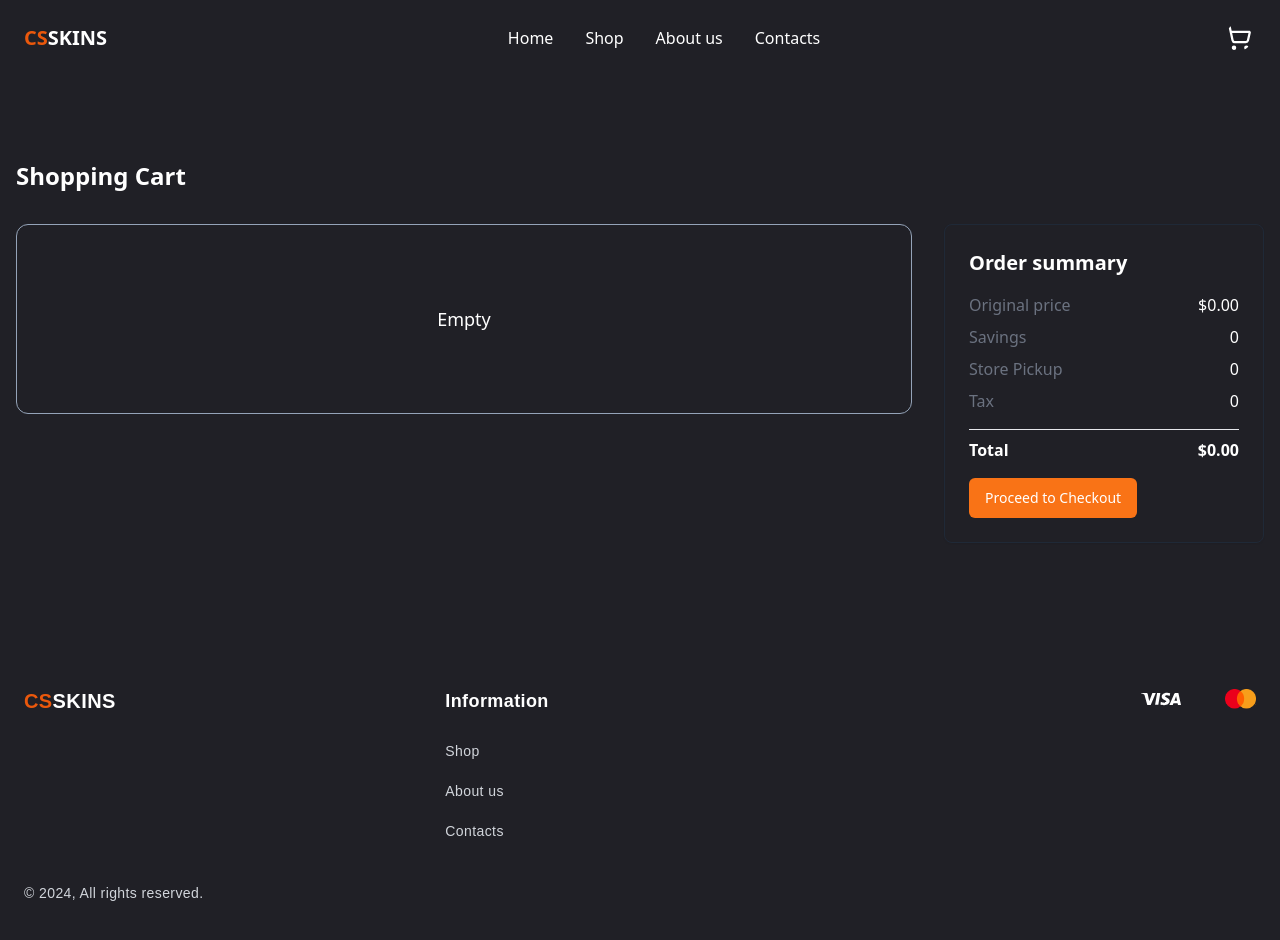
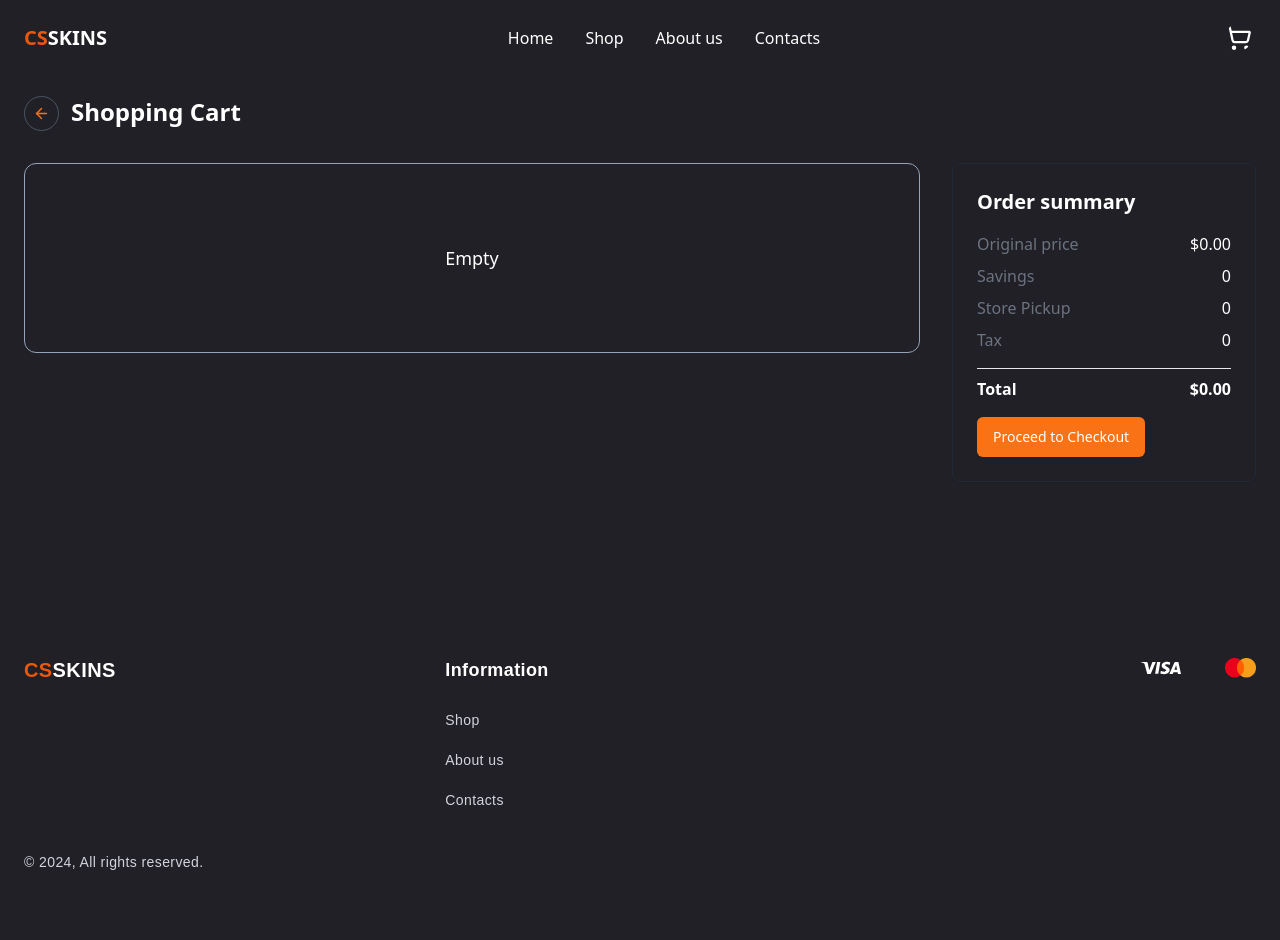
Before and after one commit to sklevzhic/testswe, a Next.js app: page /cart in a window 1280 px wide. Shown: the top 940 px of the page. Built offline with nearby package versions, Linux system fonts and the light colour scheme.

Commit message:
Add files via upload

```diff
--- a/src/app/cart/page.tsx
+++ b/src/app/cart/page.tsx
@@ -4,13 +4,27 @@ import React from 'react';
 
 import { CartList } from '@/widgets/cart/list';
 import { CartSummary } from '@/widgets/cart/summary';
+import Icon from '@/shared/ui/icon';
+import { useRouter } from 'next/navigation';
 
 export default function ContactsPage() {
+    const router = useRouter();
     return (
         <>
-            <section className="py-8 antialiased md:py-16">
-                <div className="mx-auto max-w-screen-xl px-4 2xl:px-0">
-                    <h2 className="text-xl font-semibold text-white dark:text-white sm:text-2xl">Shopping Cart</h2>
+            <section className="antialiased  min-h-[60dvh] relative mx-auto max-w-7xl  px-4 lg:px-6">
+                <div>
+                    <h2 className="flex text-xl font-semibold text-white dark:text-white sm:text-2xl">
+                        <Icon
+                            onClick={() => {
+                                router.back();
+                            }}
+                            color={'#f97316'}
+                            className={'border p-2 cursor-pointer border-gray-600 rounded-full mr-3'}
+                            size={35}
+                            name={'ArrowLeft'}
+                        />
+                        <span>Shopping Cart</span>
+                    </h2>
                     <div className="mt-6 sm:mt-8 md:gap-6 lg:flex lg:items-start xl:gap-8">
                         <CartList />
                         <CartSummary />
--- a/src/shared/ui/product-card-mini.tsx
+++ b/src/shared/ui/product-card-mini.tsx
@@ -14,14 +14,14 @@ export const ProductCardMini = (props: ProductCardMiniProps) => {
     const { onClick, image, title, price, onClickAddToCart, isAddedToCart } = props;
     return (
         <>
-            <div onClick={onClick} className="rounded-lg border p-6 shadow-sm border-gray-900 bg-gray-800">
+            <div onClick={onClick} className="rounded-lg cursor-pointer border p-6 w-full truncate shadow-sm border-gray-900 bg-gray-800">
                 <div className="h-56 w-full">
-                    <a href="#">
+                    <a>
                         <img className="mx-auto h-full hidden" src={image} alt="" />
                         <img className="mx-auto h-full block" src={image} alt="" />
                     </a>
                 </div>
-                <div className="pt-6">
+                <div className="pt-6 w-full overflow-hidden">
                     <a className="text-lg font-semibold leading-tight hover:underline text-white truncate">{title}</a>
                     <div className="mt-4 flex items-center justify-between gap-4">
                         <p className="text-2xl font-extrabold leading-tight  text-orange-600">${price}</p>
--- a/src/widgets/cart/list.tsx
+++ b/src/widgets/cart/list.tsx
@@ -76,11 +76,13 @@ export const CartItem = (props: { product: ProductWithQuantity }) => {
                         </div>
                         <div className="text-end bg-inherit md:order-4 md:w-32">
                             <p className="text-base bg-inherit font-bold text-white dark:text-white">
-                                <span className={'text-gray-400 mr-1'}>1 x</span> ${product.price}
+                                <span className={'text-gray-400 mr-1'}>1: </span> ${product.price}
                             </p>
-                            <p className="text-base bg-inherit font-bold text-white dark:text-white">
-                                <span className={'text-gray-400 mr-1'}>{quantity} x</span>${Number(Number(product.price) * quantity).toFixed(2)}
-                            </p>
+                            {quantity > 1 && (
+                                <p className="text-base bg-inherit font-bold text-white dark:text-white">
+                                    <span className={'text-gray-400 mr-1'}>{quantity}: </span>${Number(Number(product.price) * quantity).toFixed(2)}
+                                </p>
+                            )}
                         </div>
                     </div>
                     <div className="w-full min-w-0 flex-1 bg-inherit space-y-4 md:order-2 md:max-w-md">
--- a/src/widgets/products/list/products-list.tsx
+++ b/src/widgets/products/list/products-list.tsx
@@ -20,7 +20,7 @@ export const ProductsList = () => {
 
     return (
         <>
-            <section className="py-24">
+            <section className="w-full min-h-[60dvh] max-w-7xl mx-auto">
                 <div className="mx-auto max-w-screen-xl-4 sm:px-6 lg:px-8">
                     {product ? (
                         <ProductInfo product={product} />
```
